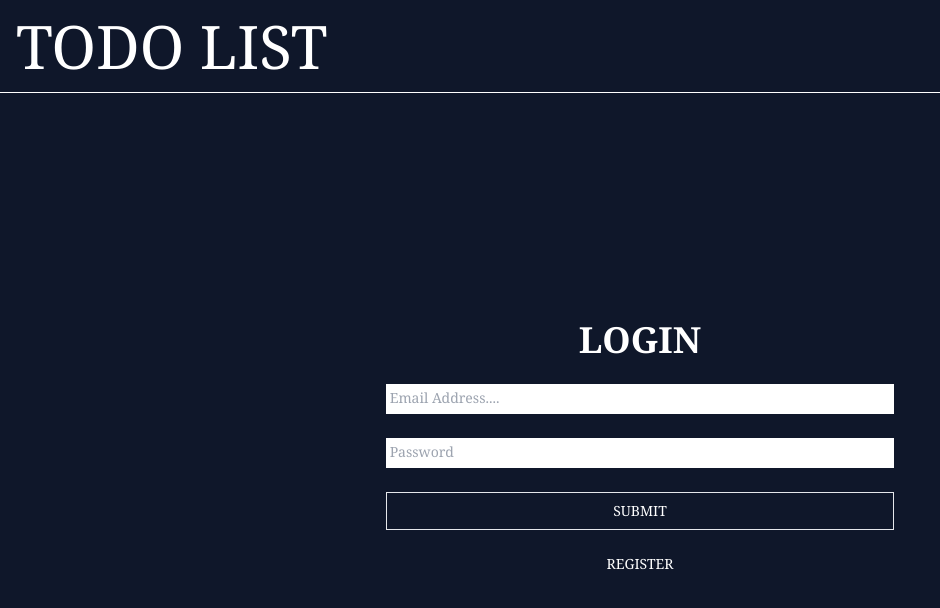
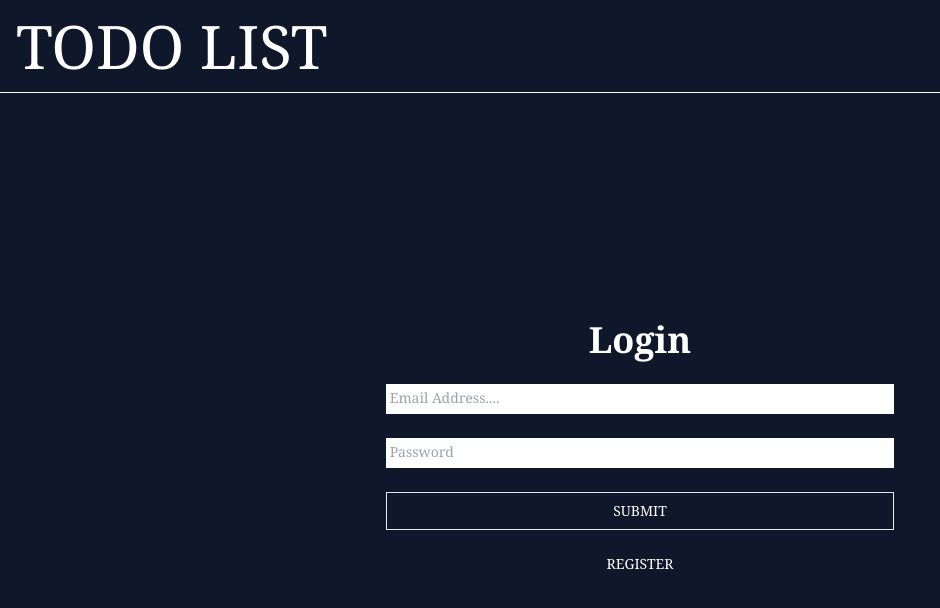
Before and after one commit to SmiteshArolkar/Next-todo, a Next.js app in the folder next-todo/: page / in a window 1280 px wide. Shown: the top 608 px of the page, without its empty margins (0-940 px from the left). Built offline with nearby package versions, Linux system fonts and the light colour scheme; no server answers; some icons are missing; a web font is replaced by a local one.

Commit message:
Registration succesfull

```diff
--- a/next-todo/components/Login.js
+++ b/next-todo/components/Login.js
@@ -1,11 +1,15 @@
+import { useAuth } from "@/context/AuthContext";
+import { useAmp } from "next/amp";
 import { useState } from "react";
 
 export default function Login() {
   const [ email, setEmail ] = useState("");
   const [ password, setPassword ] = useState("");
   const [error , setError ] = useState(null)
-  const [login , setIsLogin ] = useState(true)
+  const [Login , setIsLogin ] = useState(true)
+  const {login , signUp } = useAuth()
   function submitHandler(){
+
     if(!email || !password) {
       setError("Please Enter Username Password")
     }
@@ -13,13 +17,19 @@ export default function Login() {
     {
       setError(null)
     }
+
+    if(Login){
+      return login(email,password);
+    }
+    signUp(email,password)
+
   }
   return (
     <>
       <div className="flex-1 text-white flex gap-6 text-xs flex-col sm:text-sm justify-center bg-inherit items-center">
         <h1 className="font-extrabold text-2xl select-none sm:text-4xl">
           {
-            login ? "LOGIN" : "REGISTER"
+            Login ? "Login" : "REGISTER"
           }
         </h1>
         {
@@ -46,7 +56,7 @@ export default function Login() {
         >
           <h2 className="relative z-20">SUBMIT</h2>
         </button>
-        <h2 className =  "duration-300 hover:scale-110 cursor-pointer"onClick={(e) => setIsLogin(!login)}>{!login ? 'LOGIN' : 'REGISTER'}</h2>
+        <h2 className =  "duration-300 hover:scale-110 cursor-pointer"onClick={(e) => setIsLogin(!Login)}>{!Login ? 'Login' : 'REGISTER'}</h2>
       </div>
     </>
   );
--- a/next-todo/context/AuthContext.js
+++ b/next-todo/context/AuthContext.js
@@ -14,6 +14,7 @@ export function useAuth()
 }
 
 export function AuthProvider({children}){
+
     const [currentUser , setCurrentUser] = useState(null);
     const [loading,setLoading] = useState(true);
     const userInfo = useRef();
--- a/next-todo/firebase.js
+++ b/next-todo/firebase.js
@@ -8,9 +8,9 @@ import { getFirestore } from 'firebase/firestore'
 //     authDomain: process.env.NEXT_PUBLIC_AUTH,
 //     projectId: process.env.NEXT_PUBLIC_PROJECT_ID,
 //     storageBucket: process.env.NEXT_PUBLIC__STORAGE,
-//     messagingSenderId: process.env.NEXT_PUBLIC__SENDER_ID,
+//     messagingSenderId: process.env.NEXT_PUBLIC_SENDER_ID,
 //     appId: process.env.NEXT_PUBLIC_APP_ID,
-//     measurementId: process.env.NEXT_PUBLIC__MEASUREMENT_ID
+//     measurementId: process.env.NEXT_PUBLIC_MEASUREMENT_ID
 // };
 //For Firebase JS SDK v7.20.0 and later, measurementId is optional
 const firebaseConfig = {
--- a/next-todo/pages/index.js
+++ b/next-todo/pages/index.js
@@ -3,10 +3,13 @@ import Image from 'next/image'
 import { Inter } from 'next/font/google'
 import styles from '@/styles/Home.module.css'
 import Login from '@/components/Login'
+import { useAuth } from '@/context/AuthContext'
 
 const inter = Inter({ subsets: ['latin'] })
 
 export default function Home() {
+  const { currentUser } = useAuth()
+  // console.log( currentUser )
   return (
     <>
       <Head>
```
